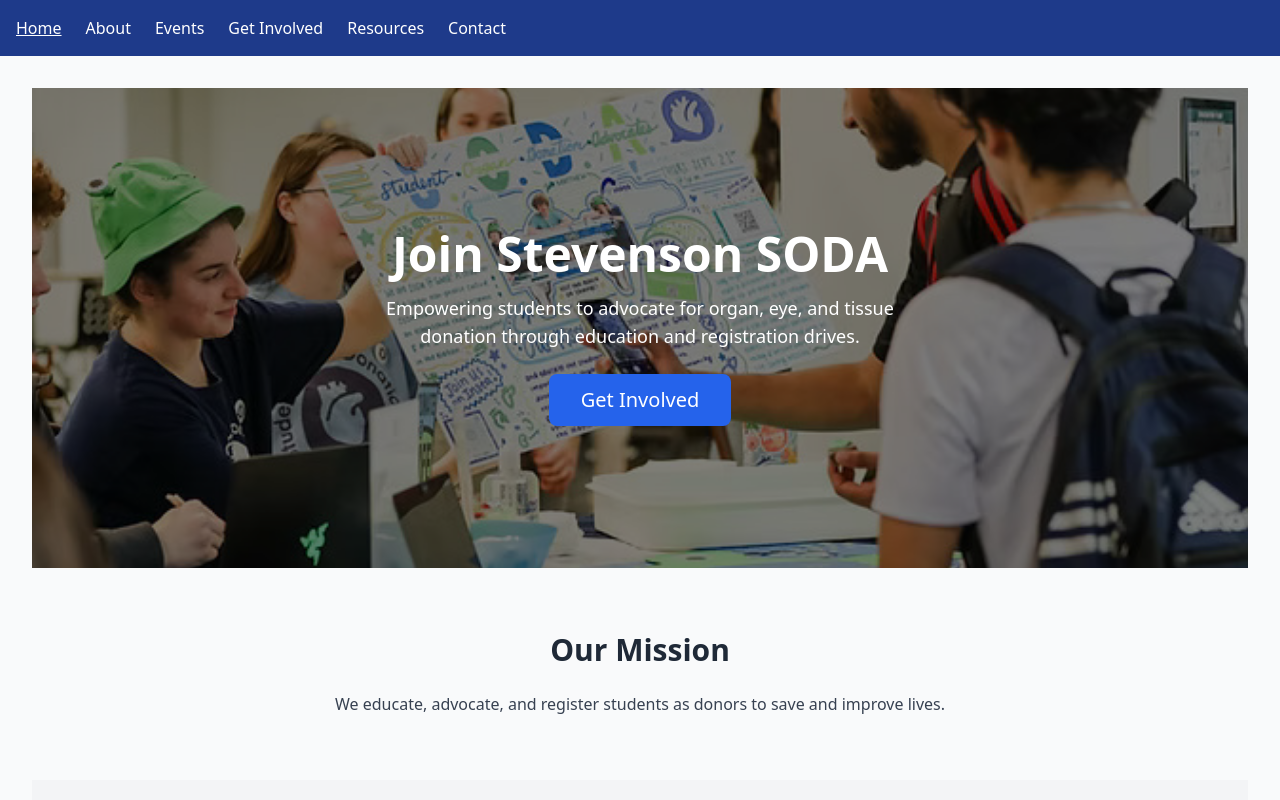
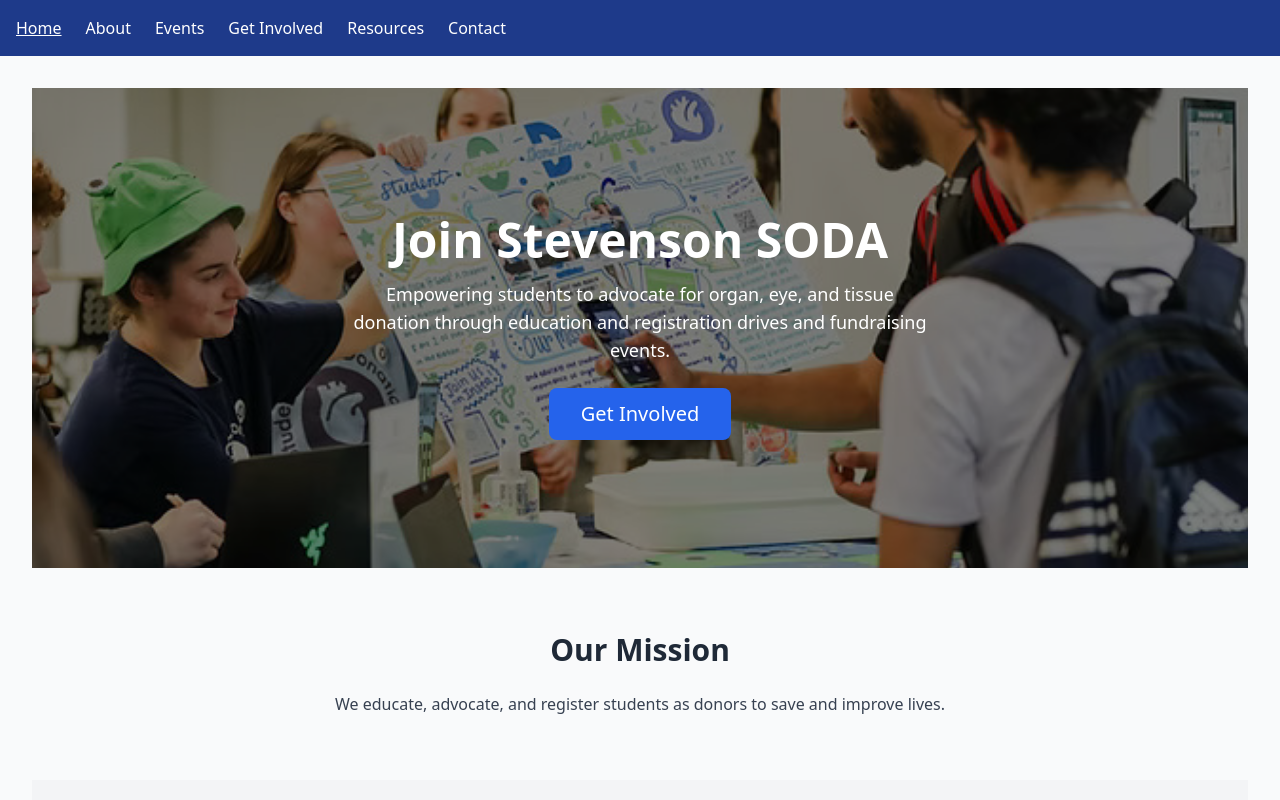
Before and after one commit to rheaSeera/soda-stevenson, a Next.js app: page / in a window 1280 px wide. Shown: the top 800 px of the page. Built offline with nearby package versions, Linux system fonts and the light colour scheme.

Commit message:
Update Hero.tsx

```diff
--- a/components/Hero.tsx
+++ b/components/Hero.tsx
@@ -14,7 +14,7 @@
       <div className="absolute inset-0 bg-black bg-opacity-50 flex flex-col justify-center items-center text-white">
         <h1 className="text-5xl font-bold mb-4">Join Stevenson SODA</h1>
         <p className="text-lg mb-6 max-w-xl text-center">
-          Empowering students to advocate for organ, eye, and tissue donation through education and registration drives.
+          Empowering students to advocate for organ, eye, and tissue donation through education and registration drives and fundraising events.
         </p>
         <Link href="/get-involved">
           <button className="px-8 py-3 bg-blue-600 hover:bg-blue-700 rounded-lg text-xl">
```
